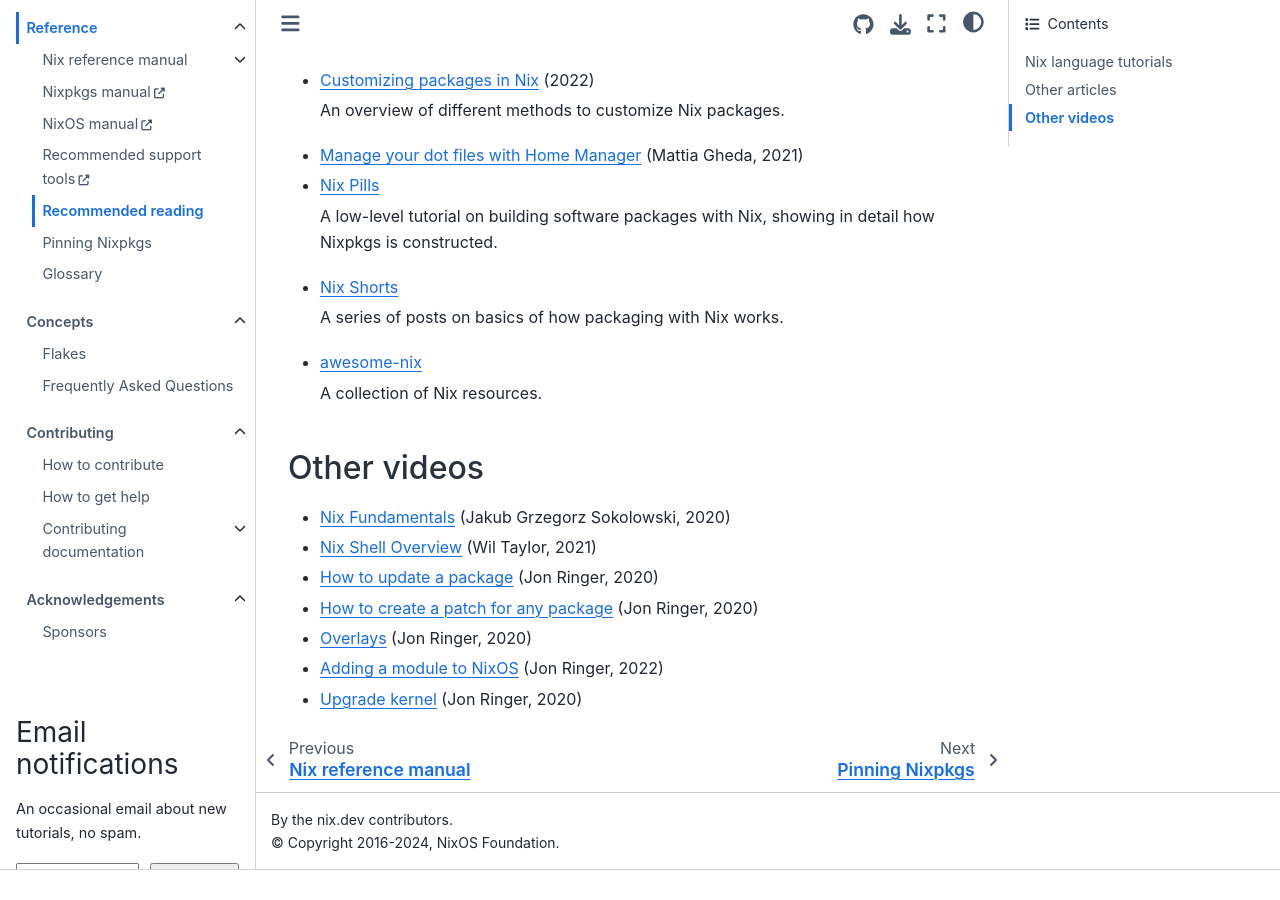
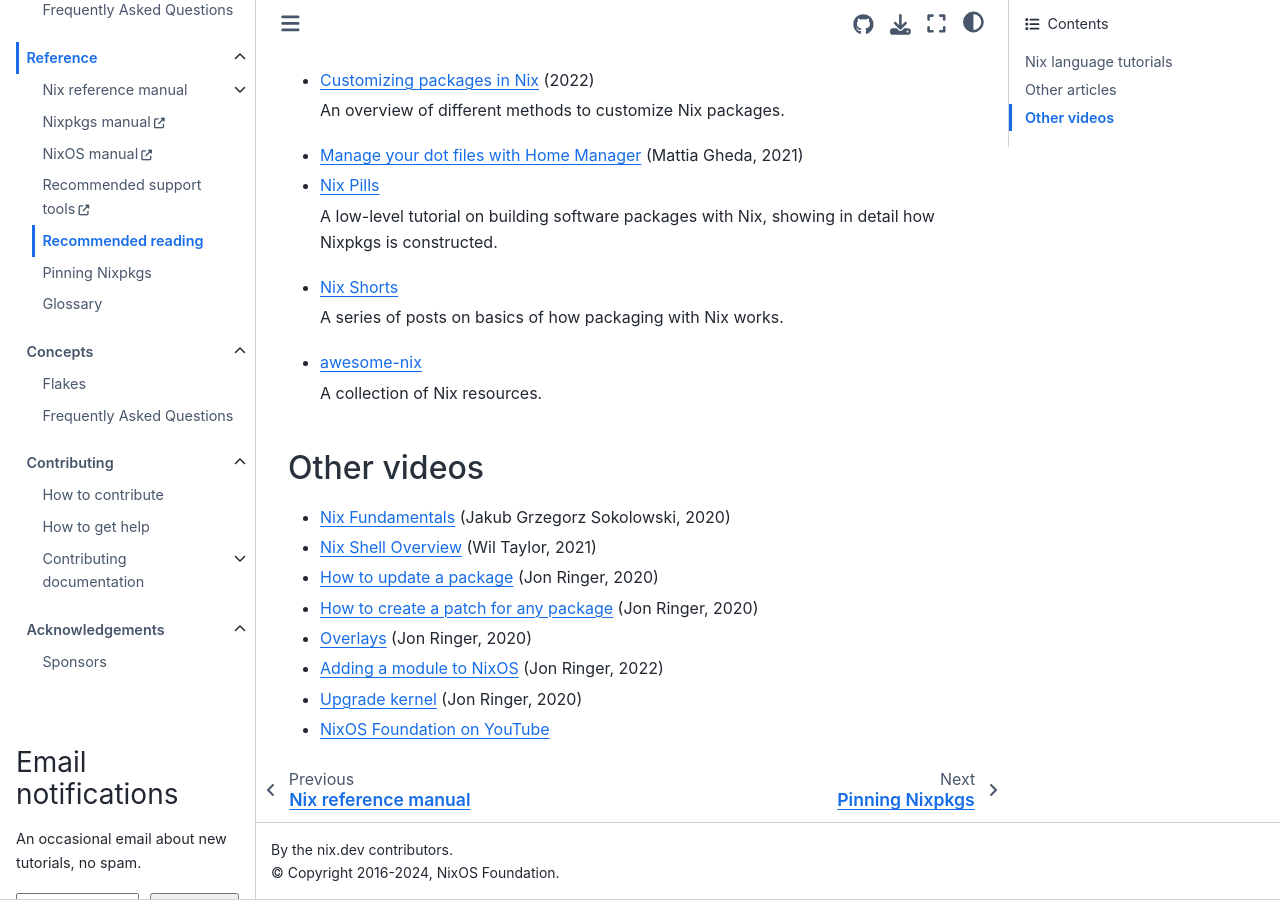
Before and after one commit to NixOS/nix.dev, a Sphinx documentation site: the page built from source/recommended-reading.md, in a window 1280 px wide and 900 px high, scrolled down 679 px. Built offline with Sphinx 7.4.7 and the Sphinx Book theme 1.1.4, drawn with Linux system fonts in a browser that asks for light colours; before the commit the page ends 1549 px from its top, so only the background shows below that.

Commit message:
add the NixOS Foundation YouTube channel to the videos list (#884)

```diff
--- a/source/recommended-reading.md
+++ b/source/recommended-reading.md
@@ -55,3 +55,4 @@
 - [Overlays](https://www.youtube.com/watch?v=dGAL3gMXvug) (Jon Ringer, 2020)
 - [Adding a module to NixOS](https://www.youtube.com/watch?v=bkDYmvKINm8) (Jon Ringer, 2022)
 - [Upgrade kernel](https://www.youtube.com/watch?v=Zi_vbddNXtg) (Jon Ringer, 2020)
+- [NixOS Foundation on YouTube](https://www.youtube.com/@NixOS-Foundation/playlists)
```
